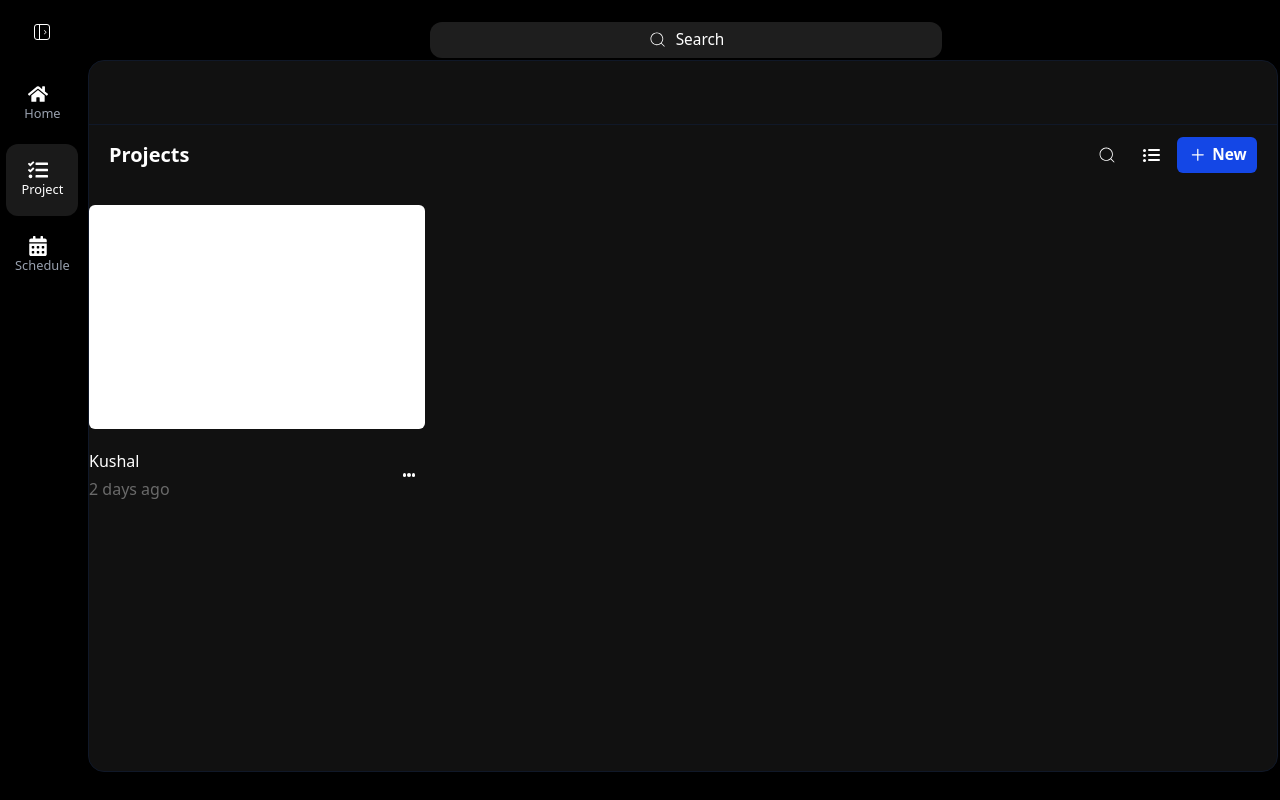
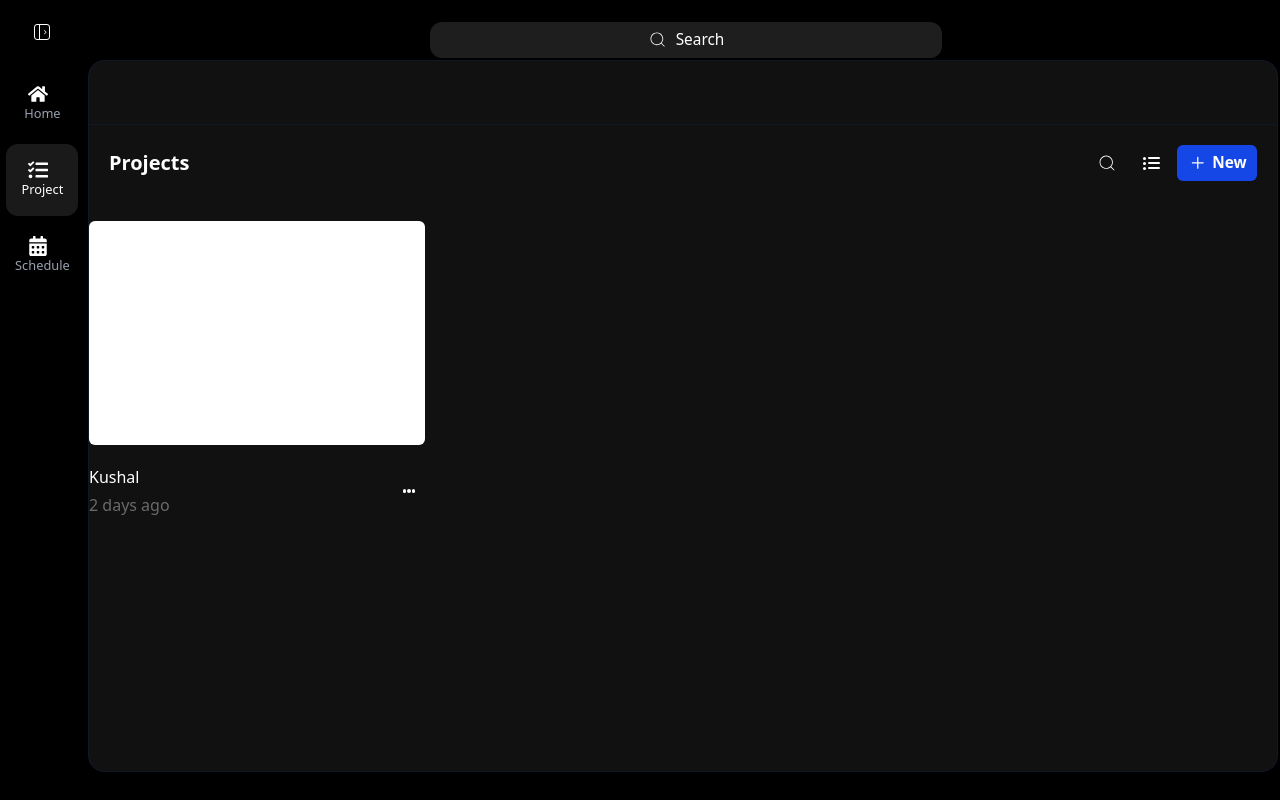
Before and after one commit to Godboyg/RiverSider-Clone, a Next.js app in the folder client/: page /dashboard/projects in a window 1280 px wide. Built offline with nearby package versions, Linux system fonts and the light colour scheme.

Commit message:
Update page.jsx

```diff
--- a/client/app/dashboard/projects/page.jsx
+++ b/client/app/dashboard/projects/page.jsx
@@ -52,7 +52,7 @@ function page() {
     ${boolValue ? "xl:w-[81vw] lg:w-[78vw] 2xl:w-[81vw] md:w-full xl:left-65 2xl:left-74 lg:left-57 md:left-75" : "xl:w-[93vw] 2xl:w-[93vw] lg:w-[92vw]"}`}>
       <div className="w-full h-full">
         <div className="h-16 w-full border-b-gray-900 border-b-1"></div>
-      <div className="flex items-center justify-between px-5 py-3">
+      <div className="flex items-center justify-between p-5">
         <h2 className='text-xl font-bold'>Projects</h2>
         <div className="flex items-center justify-center gap-2">
           <div className={`transition ease-in duration-100 flex hover:cursor-pointer items-center
```
